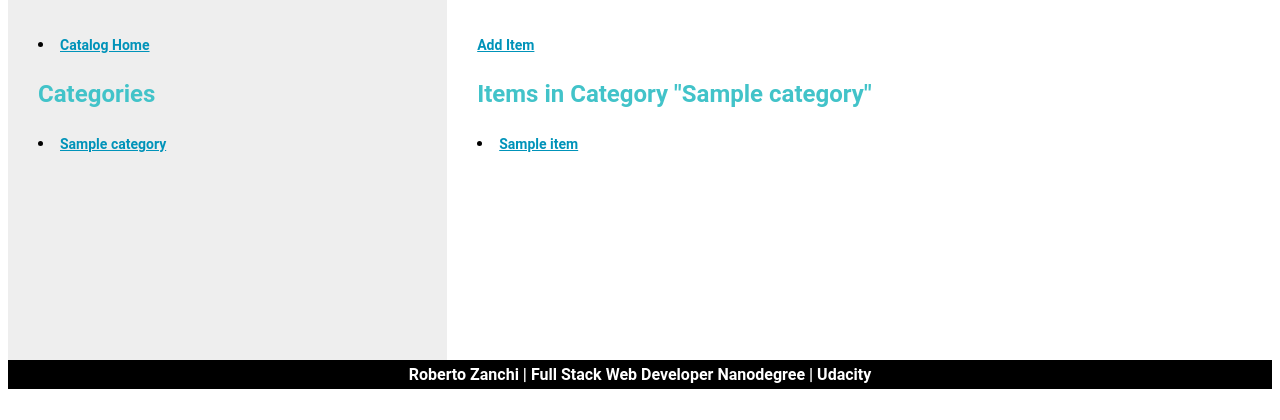
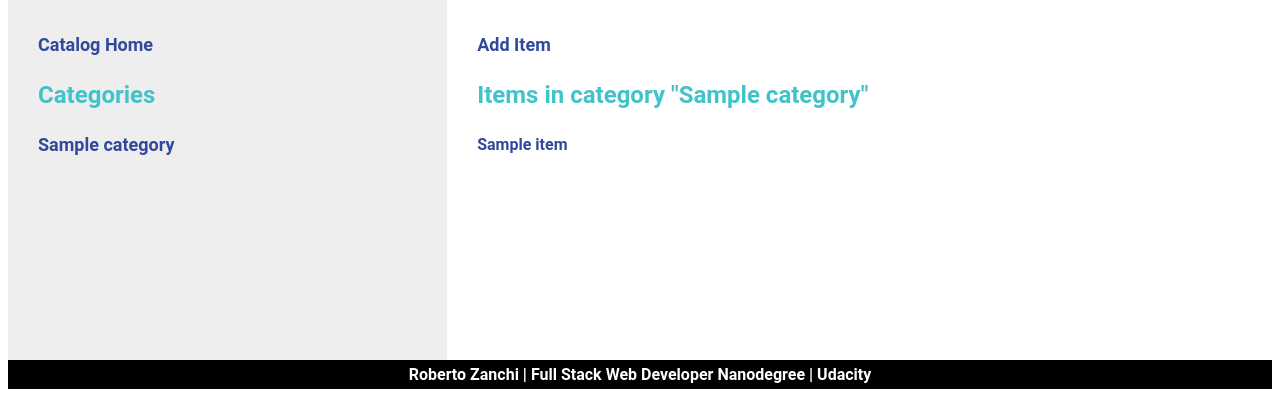
Before and after one commit to robertozanchi/catalog-app, a Flask app: a page that uses templates/catalog.html in a window 1280 px wide. Shown: the part 145-565 px from the top of the page. Run offline with Flask 2, Linux system fonts and the light colour scheme; tables that the repository leaves empty hold one stand-in row (values such as "Sample post").

Commit message:
Complete editItem() and update templates and styles.css

```diff
--- a/application.py
+++ b/application.py
@@ -36,11 +36,13 @@ def addItem():
 @app.route('/catalog/<string:category_name>/')
 @app.route('/catalog/<string:category_name>/items/')
 def showItems(category_name):
-	#Optional: if list of items is empty, return custom message
 	categories = session.query(Category).all()
 	category = session.query(Category).filter_by(name=category_name).one()
 	items = session.query(Item).filter_by(category = category).all()
-	return render_template('catalog.html', categories=categories, category=category, items=items)
+	if items == []:
+		return render_template('catalog.html', categories=categories, category=category, items=items, empty=True)
+	else:
+		return render_template('catalog.html', categories=categories, category=category, items=items)
 
 
 @app.route('/catalog/<string:category_name>/<string:item_name>/')
@@ -49,9 +51,21 @@ def showItem(category_name, item_name):
 	return render_template('item.html', item=item)
 
 
-@app.route('/catalog/<int:category_id>/<int:item_id>/edit/')
-def editItem(category_id, item_id):
-	return render_template('edititem.html', item=item)
+@app.route('/catalog/<string:category_name>/<string:item_name>/edit/', methods=['GET', 'POST'])
+def editItem(category_name, item_name):
+	item = session.query(Item).filter_by(name=item_name).one()
+	if request.method == 'POST':
+		if request.form['name']:
+			item.name = request.form['name']
+		if request.form['description']:
+			item.description = request.form['description']
+		if request.form['category_id']:
+			item.category_id = request.form['category_id']
+		session.add(item)
+		session.commit()
+		return redirect(url_for('showItems', category_name = category_name))
+	else:
+		return render_template('edititem.html', category_name=category_name, item=item, item_name=item_name)
 
 
 @app.route('/catalog/<int:category_id>/<int:item_id>/delete/')
--- a/static/styles.css
+++ b/static/styles.css
@@ -37,10 +37,40 @@ strong {
     line-height: 24px;
 }
 
-a {
-    font-size: 14px;
-    color: #0093B9;
-    line-height: 17px;
+a.one:link {
+    font-size: 18px;
+    color:#31499c;
+    text-decoration:none;
+}
+
+a.one:visited {
+    font-size: 18px;
+    color:#31499c;
+    text-decoration:none;
+}
+
+a.one:hover {
+    font-size: 18px;
+    color:#31499c;
+    text-decoration:underline;
+}
+
+a.two:link {
+    font-size: 16px;
+    color:#31499c;
+    text-decoration:none;
+}
+
+a.two:visited {
+    font-size: 16px;
+    color:#31499c;
+    text-decoration:none;
+}
+
+a.two:hover {
+    font-size: 16px;
+    color:#31499c;
+    text-decoration:underline;
 }
 
 #italic {
--- a/templates/additem.html
+++ b/templates/additem.html
@@ -32,8 +32,8 @@
 	</br>
 	<!-- How can I make the categories not hard-coded? -->
 		<select name="category_id">
+			<option value="1">Basketball</option>
   			<option value="2">Baseball</option>
-  			<option value="1">Basketball</option>
   			<option value="3">Snowboarding</option>
 		</select>
 	</br>
--- a/templates/catalog.html
+++ b/templates/catalog.html
@@ -12,13 +12,13 @@
 
 <div id="nav">
 
-<li><a href="{{url_for('showCatalog')}}">Catalog Home</a></li>
+<a class="one" href="{{url_for('showCatalog')}}">Catalog Home</a><br>
 
 <h2>Categories</h2>
 
 {% for i in categories %}
 
-<li><a href="{{url_for('showItems', category_name = i.name)}}">{{i.name}}</a></li>
+<a class="one" href="{{url_for('showItems', category_name = i.name)}}">{{i.name}}</a><br>
 
 {% endfor %}
 </div>
@@ -27,13 +27,19 @@
 
 <div id="section">
 
-<a href="#">Add Item</a><br>
+<a class="one" href='{{url_for('addItem')}}'>Add Item</a><br>
 
-<h2>Items in Category "{{category.name}}"</h2>
+<h2>Items in category "{{category.name}}"</h2>
+
+{% if empty %}
+
+<font color="red">No {{category.name}} items. To add an item visit "Add Item".</font>
+
+{% endif %}
 
 {% for i in items %}
 
-<li><a href="{{url_for('showItem', category_name = i.category.name, item_name=i.name)}}">{{i.name}}</a></li>
+<a class="two" href="{{url_for('showItem', category_name = i.category.name, item_name=i.name)}}">{{i.name}}</a><br>
 
 {% endfor %}
 
@@ -43,14 +49,14 @@
 
 <div id="section">
 
-<a href='{{url_for('addItem')}}'>Add Item</a>
+<a class="one" href='{{url_for('addItem')}}'>Add Item</a>
 
 <h2>Latest Items</h2>
 
 {% for i in items %}
 
-<li><a href="{{url_for('showItem', category_name = i.category.name, item_name=i.name)}}">{{i.name}}
-            ({{i.category.name}})</a></li>
+<a class="two" href="{{url_for('showItem', category_name = i.category.name, item_name=i.name)}}">{{i.name}}
+            ({{i.category.name}})</a><br>
 
 {% endfor %}
 </div>
--- a/templates/item.html
+++ b/templates/item.html
@@ -12,7 +12,7 @@
 
 <div id="section">
 
-<li><a href="{{url_for('showCatalog')}}">Catalog Home</a></li>
+<a href="{{url_for('showCatalog')}}">Catalog Home</a><br>
 
 <h2>{{item.name}}</h2>
 
```
Also changed, not shown: templates/edititem.html (+5 -6 lines).
